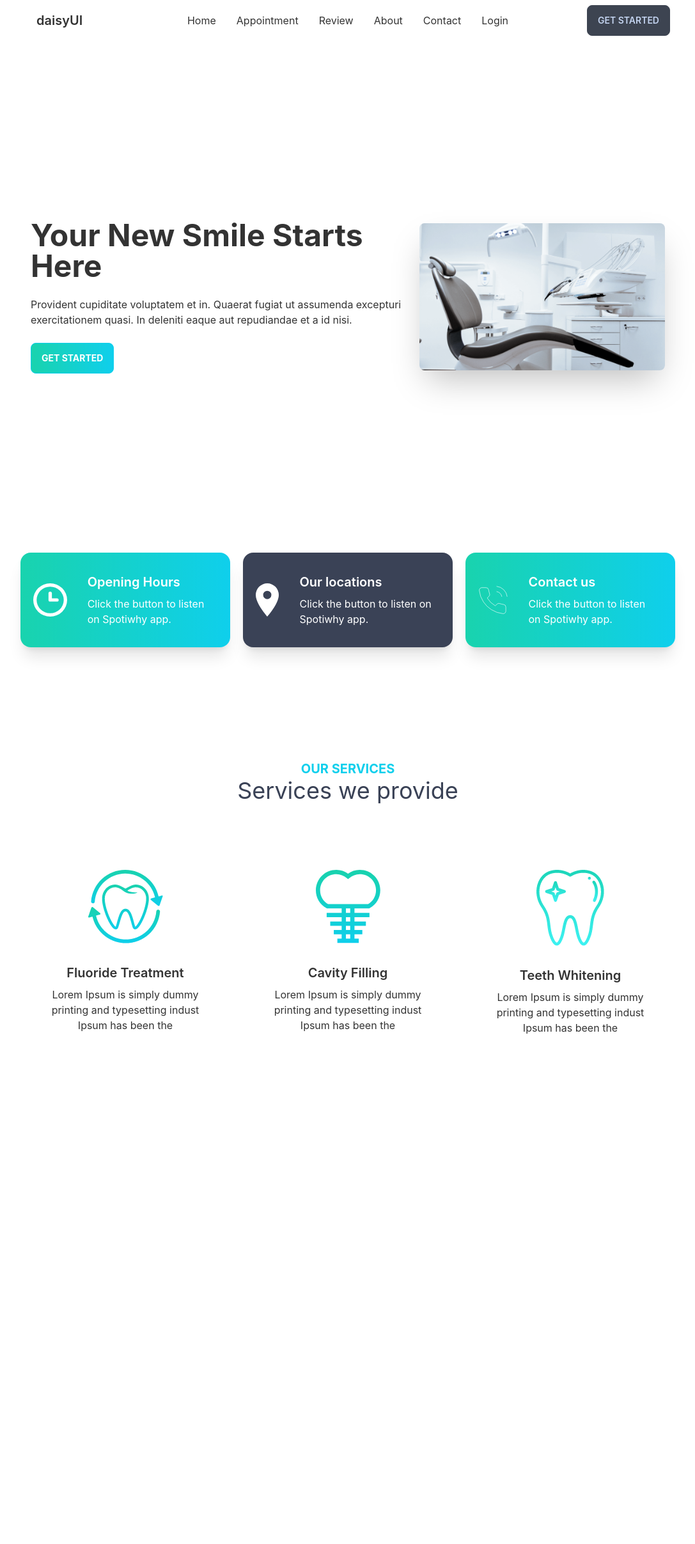
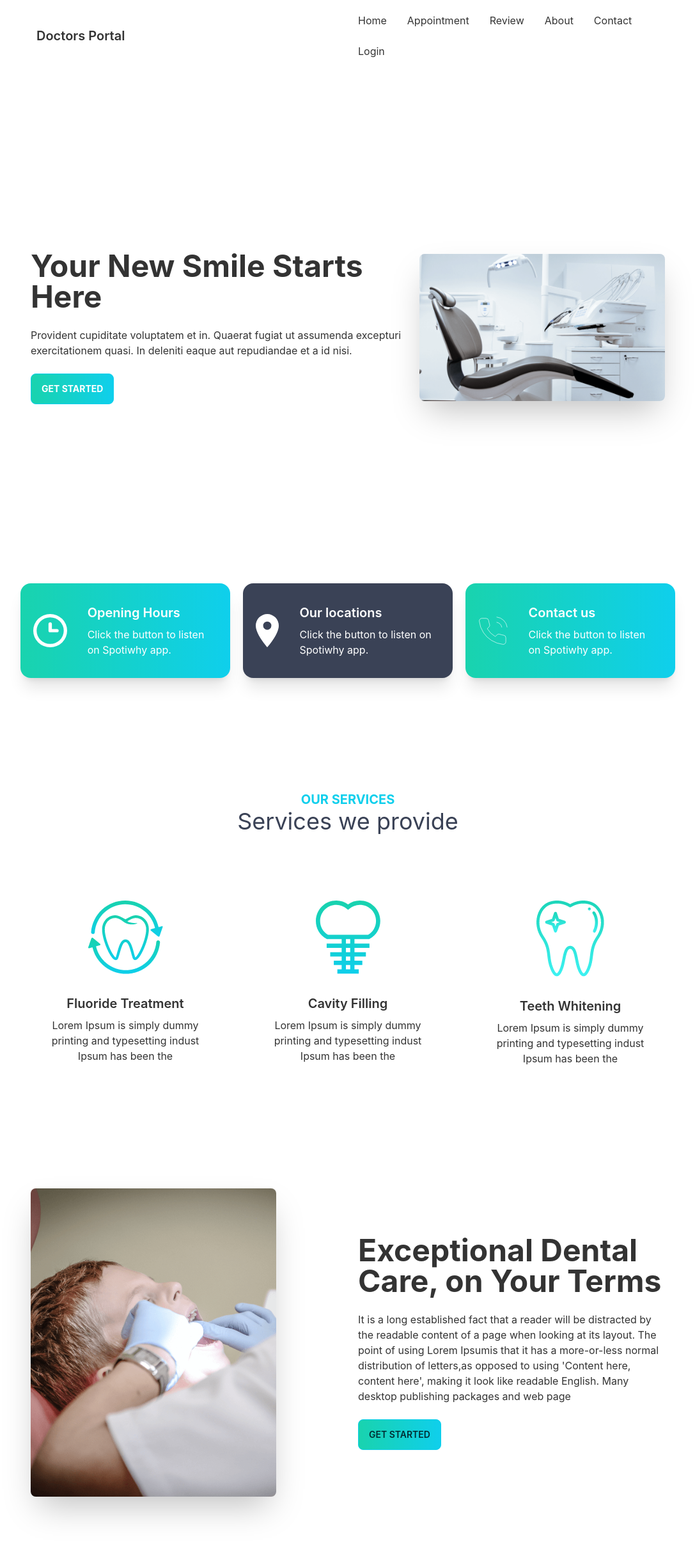
Before and after one commit to Labib2003/doctors-portal-client, a React (Create React App) app: page / in a window 1280 px wide. Shown: the top 2414 px of the page at 64% size, without its empty margins (96-1183 px from the left). Before the commit the page ends 1651 px from the top, so only its background shows below. Built offline with nearby package versions, Linux system fonts and the light colour scheme.

Commit message:
dental care section added

```diff
--- /dev/null
+++ b/src/Pages/Home/DentalCare.js
@@ -0,0 +1,19 @@
+import React from 'react';
+import heroImg from '../../assets/images/treatment.png'
+
+const DentalCare = () => {
+    return (
+        <div class="hero min-h-screen">
+            <div class="hero-content flex-col lg:flex-row">
+                <img src={heroImg} class="max-w-sm rounded-lg shadow-2xl mr-28" alt='' />
+                <div>
+                    <h1 class="text-5xl font-bold">Exceptional Dental Care, on Your Terms</h1>
+                    <p class="py-6">It is a long established fact that a reader will be distracted by the readable content of a page when looking at its layout. The point of using Lorem Ipsumis that it has a more-or-less normal distribution of letters,as opposed to using 'Content here, content here', making it look like readable English. Many desktop publishing packages and web page</p>
+                    <button class="btn btn-primary uppercase bg-gradient-to-r from-secondary to-primary">Get Started</button>
+                </div>
+            </div>
+        </div>
+    );
+};
+
+export default DentalCare;
--- a/src/Pages/Home/Home.js
+++ b/src/Pages/Home/Home.js
@@ -1,5 +1,6 @@
 import React from 'react';
 import Banner from './Banner';
+import DentalCare from './DentalCare';
 import Info from './Info';
 import Services from './Services';
 
@@ -9,6 +10,7 @@
             <Banner></Banner>
             <Info></Info>
             <Services></Services>
+            <DentalCare></DentalCare>
         </div>
     );
 };
--- a/src/Pages/Shared/Navbar.js
+++ b/src/Pages/Shared/Navbar.js
@@ -21,15 +21,12 @@
                         {menuItems}
                     </ul>
                 </div>
-                <a class="btn btn-ghost normal-case text-xl">daisyUI</a>
+                <Link to='/' class="btn btn-ghost normal-case text-xl">Doctors Portal</Link>
             </div>
-            <div class="navbar-center hidden lg:flex">
+            <div class="navbar-end hidden lg:flex">
                 <ul class="menu menu-horizontal p-0">
                     {menuItems}
                 </ul>
-            </div>
-            <div class="navbar-end">
-                <a class="btn">Get started</a>
             </div>
         </div>
     );
```
